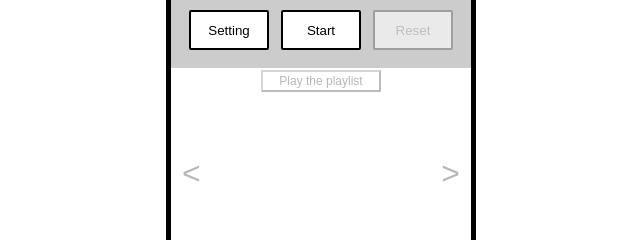
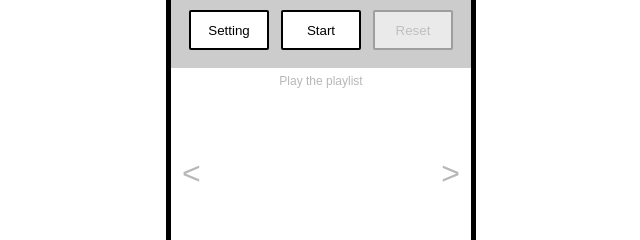
Before and after one commit to johnliu55tw/KKHIIT, a plain HTML site: page static/index.html in a window 1280 px wide. Shown: the part 175-415 px from the top of the page, 319-959 px from the left. Drawn offline with nearby package versions, Linux system fonts and the light colour scheme; no server answers.

Commit message:
Changed border and transparency of the 'Play the playlist' button.

```diff
--- a/static/style.css
+++ b/static/style.css
@@ -134,6 +134,8 @@ div.kkbox > button:hover:disabled {
 }
 
 button.playlist.open {
+  border: 0;
+  background-color: rgba(255, 255, 255, 0.1);
   width: 120px;
   height: 22px;
   left: 90px;
```
